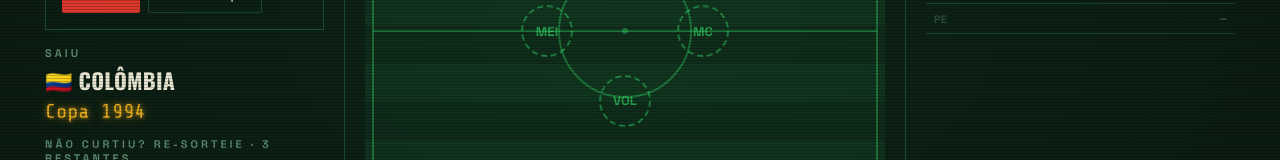
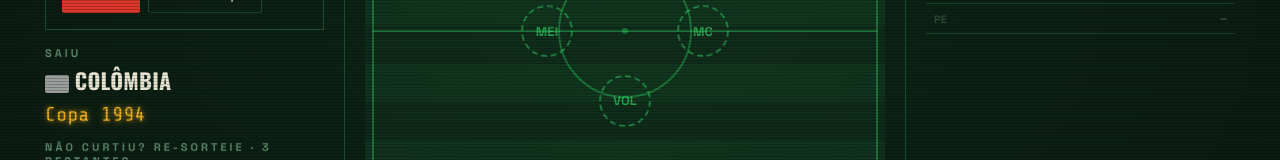
Before and after one commit to thalesantana/sete, a React (Vite) app: page / in a window 1280 px wide. Both pictures are taken after a click on the button "ROLAR 🎲". Shown: the part 458-618 px from the top of the page. Built offline with nearby package versions, Linux system fonts and the light colour scheme; grey boxes are pictures that could not be loaded.

Commit message:
fix: render real SVG flags (Windows can't show flag emoji), with code fallback

```diff
--- a/src/engine/countries.ts
+++ b/src/engine/countries.ts
@@ -1,6 +1,6 @@
 /** Nome (PT) e bandeira de cada seleção do catálogo. */
 
-interface CountryInfo { name: string; iso2?: string; flag?: string }
+interface CountryInfo { name: string; iso2?: string; flagCode?: string }
 
 const DATA: Record<string, CountryInfo> = {
   ALG: { name: 'Argélia', iso2: 'DZ' },
@@ -20,7 +20,7 @@ const DATA: Record<string, CountryInfo> = {
   DEN: { name: 'Dinamarca', iso2: 'DK' },
   ECU: { name: 'Equador', iso2: 'EC' },
   EGY: { name: 'Egito', iso2: 'EG' },
-  ENG: { name: 'Inglaterra', flag: '🏴\u{E0067}\u{E0062}\u{E0065}\u{E006E}\u{E0067}\u{E007F}' },
+  ENG: { name: 'Inglaterra', flagCode: 'gb-eng' },
   ESP: { name: 'Espanha', iso2: 'ES' },
   FRA: { name: 'França', iso2: 'FR' },
   GER: { name: 'Alemanha', iso2: 'DE' },
@@ -35,14 +35,14 @@ const DATA: Record<string, CountryInfo> = {
   MEX: { name: 'México', iso2: 'MX' },
   NED: { name: 'Holanda', iso2: 'NL' },
   NGA: { name: 'Nigéria', iso2: 'NG' },
-  NIR: { name: 'Irlanda do Norte', iso2: 'GB' },
+  NIR: { name: 'Irlanda do Norte', flagCode: 'gb-nir' },
   PAR: { name: 'Paraguai', iso2: 'PY' },
   PER: { name: 'Peru', iso2: 'PE' },
   POL: { name: 'Polônia', iso2: 'PL' },
   POR: { name: 'Portugal', iso2: 'PT' },
   ROU: { name: 'Romênia', iso2: 'RO' },
   RUS: { name: 'Rússia', iso2: 'RU' },
-  SCO: { name: 'Escócia', flag: '🏴\u{E0067}\u{E0062}\u{E0073}\u{E0063}\u{E0074}\u{E007F}' },
+  SCO: { name: 'Escócia', flagCode: 'gb-sct' },
   SEN: { name: 'Senegal', iso2: 'SN' },
   SRB: { name: 'Sérvia', iso2: 'RS' },
   SUI: { name: 'Suíça', iso2: 'CH' },
@@ -53,20 +53,21 @@ const DATA: Record<string, CountryInfo> = {
   URS: { name: 'União Soviética', iso2: 'RU' },
   URU: { name: 'Uruguai', iso2: 'UY' },
   USA: { name: 'Estados Unidos', iso2: 'US' },
-  WAL: { name: 'País de Gales', flag: '🏴\u{E0067}\u{E0062}\u{E0077}\u{E006C}\u{E0073}\u{E007F}' },
+  WAL: { name: 'País de Gales', flagCode: 'gb-wls' },
   YUG: { name: 'Iugoslávia', iso2: 'RS' },
 }
 
-/** ISO-2 → regional-indicator flag emoji. */
-function flagFromIso(iso2: string): string {
-  return String.fromCodePoint(...[...iso2.toUpperCase()].map(c => 0x1f1e6 + c.charCodeAt(0) - 65))
+export interface Country { code: string; name: string; flagCode: string }
+
+/** Resolve a 3-letter selection code to its display name + flag slug. */
+export function country(sel: string): Country {
+  const info = DATA[sel]
+  if (!info) return { code: sel, name: sel, flagCode: '' }
+  return { code: sel, name: info.name, flagCode: info.flagCode ?? (info.iso2 ?? '').toLowerCase() }
 }
 
-export interface Country { code: string; name: string; flag: string }
-
-/** Resolve a 3-letter selection code to its display name + flag. */
-export function country(sel: string): Country {
-  const info = DATA[sel]
-  if (!info) return { code: sel, name: sel, flag: '🏳️' }
-  return { code: sel, name: info.name, flag: info.flag ?? (info.iso2 ? flagFromIso(info.iso2) : '🏳️') }
+/** SVG flag URL (flagcdn) for a selection. `''` if unknown. */
+export function flagUrl(sel: string): string {
+  const code = country(sel).flagCode
+  return code ? `https://flagcdn.com/${code}.svg` : ''
 }
--- a/src/theme.css
+++ b/src/theme.css
@@ -211,6 +211,13 @@ body {
 .boxscore tr.empty td { opacity: .4; }
 
 /* ---------- lower-third ad banners on the pitch ---------- */
+/* flags (SVG image; Windows can't render flag emoji) */
+.flag { display: inline-block; box-shadow: 0 0 0 1px rgba(0,0,0,.25); }
+.flag-code {
+  font-family: var(--body); font-weight: 800; font-size: .72em; letter-spacing: .04em;
+  padding: 1px 4px; border: 1px solid var(--line); border-radius: 2px; color: var(--muted);
+}
+
 .lower-third {
   font-family: var(--body); font-weight: 700; font-size: 11px; letter-spacing: .18em;
   text-transform: uppercase; color: var(--muted); white-space: nowrap; overflow: hidden;
--- a/src/ui/CampaignScreen.tsx
+++ b/src/ui/CampaignScreen.tsx
@@ -1,6 +1,7 @@
 import { useEffect, useState } from 'react'
 import type { CampaignResult, CampaignGame, NamedGoal } from '../engine/types'
 import { country } from '../engine/countries'
+import { Flag } from './Flag'
 import './result.css'
 
 type Theme = 'escuro' | 'claro'
@@ -104,7 +105,7 @@ function GameRow({ game }: { game: CampaignGame }) {
         <span className="eyebrow game-phase">{PHASE_LABEL[game.phase] ?? game.phase}</span>
         <span className="game-opp">
           <span className="game-opp-vs">vs</span>
-          <span className="game-opp-flag">{opp.flag}</span>
+          <span className="game-opp-flag"><Flag sel={game.oppSel} size={14} /></span>
           <span className="eyebrow game-opp-code">{opp.code}</span>
           <span className="display game-opp-name">{opp.name} {game.oppCopa}</span>
         </span>
--- /dev/null
+++ b/src/ui/Flag.tsx
@@ -0,0 +1,27 @@
+import { useState } from 'react'
+import { country, flagUrl } from '../engine/countries'
+
+/**
+ * Country flag as an SVG image (Windows doesn't render flag emoji).
+ * Falls back to the country code text if the image can't load.
+ */
+export function Flag(props: { sel: string; size?: number }) {
+  const [failed, setFailed] = useState(false)
+  const url = flagUrl(props.sel)
+  const h = props.size ?? 14
+  const code = country(props.sel).code
+
+  if (!url || failed) {
+    return <span className="flag flag-code">{code}</span>
+  }
+  return (
+    <img
+      className="flag"
+      src={url}
+      alt={code}
+      height={h}
+      style={{ height: h, width: 'auto', borderRadius: 2, verticalAlign: 'middle' }}
+      onError={() => setFailed(true)}
+    />
+  )
+}
--- a/src/ui/ResultCard.tsx
+++ b/src/ui/ResultCard.tsx
@@ -1,5 +1,6 @@
 import type { CampaignResult } from '../engine/types'
 import { country } from '../engine/countries'
+import { Flag } from './Flag'
 import './result.css'
 
 const BADGE_LABEL: Record<string, string> = {
@@ -62,7 +63,7 @@ export function ResultCard({ result, onBack, onRestart }: Props) {
                   <span className="num card-player-num">{p.number}</span>
                   <span className="card-player-name">{p.name}</span>
                   <span className="card-player-team">
-                    <span className="card-player-flag">{c.flag}</span>
+                    <span className="card-player-flag"><Flag sel={p.sel} size={13} /></span>
                     <span className="eyebrow">{c.code}</span>
                     <span className="num card-player-copa">{p.copa}</span>
                   </span>
--- a/src/ui/RollPanel.tsx
+++ b/src/ui/RollPanel.tsx
@@ -1,6 +1,7 @@
 import type { CatalogEntry, Player, Slot, Squad } from '../engine/types'
 import { POS_ORDER } from '../engine/config'
 import { country } from '../engine/countries'
+import { Flag } from './Flag'
 
 export function RollPanel(props: {
   current: CatalogEntry | null
@@ -29,7 +30,7 @@ export function RollPanel(props: {
       <div className="roll-card">
         <div className="eyebrow">SORTEANDO…</div>
         <div className="display roll-sel is-spinning">
-          {country(props.spinDisplay.sel).flag} {country(props.spinDisplay.sel).name}
+          <Flag sel={props.spinDisplay.sel} size={18} /> {country(props.spinDisplay.sel).name}
         </div>
         <div className="num led roll-copa is-spinning">Copa {props.spinDisplay.copa}</div>
       </div>
@@ -70,7 +71,7 @@ export function RollPanel(props: {
     <div className="roll-card">
       <div className="eyebrow">SAIU</div>
       <div key={`${props.current.sel}:${props.current.copa}`} className="display roll-sel snap-anim">
-        {c.flag} {c.name}
+        <Flag sel={props.current.sel} size={18} /> {c.name}
       </div>
       <div className="num led roll-copa">Copa {props.current.copa}</div>
 
```
